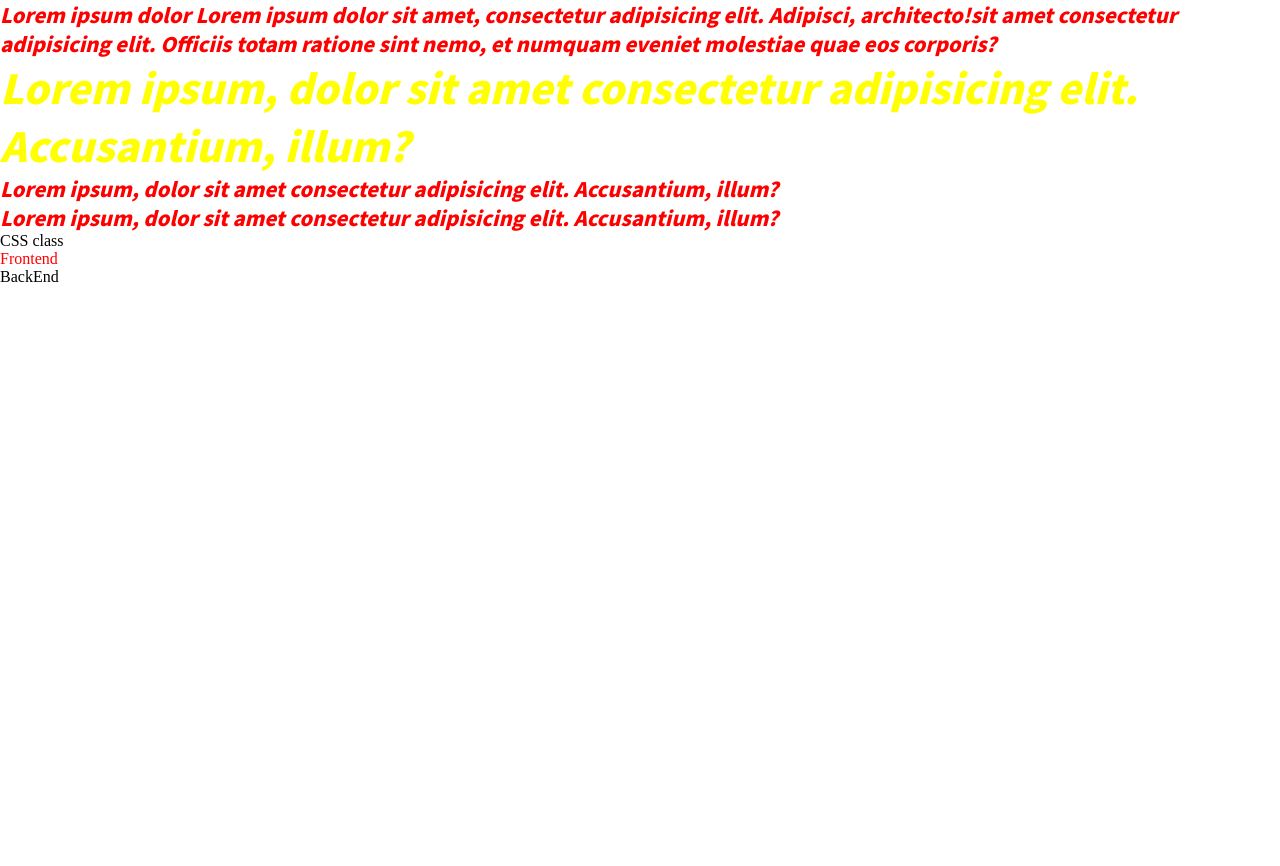
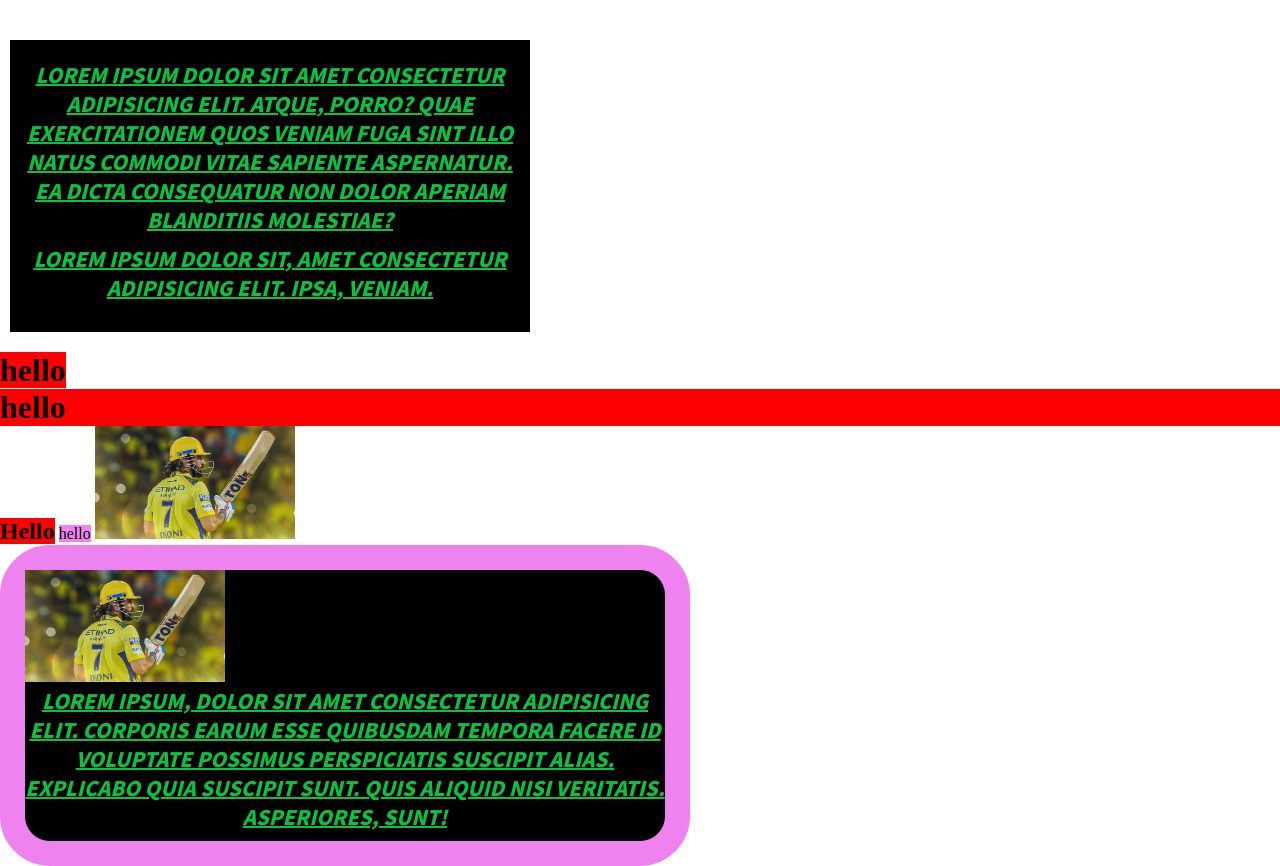
Before and after one commit to kamalrajms/HTML, a plain HTML site: page index.html in a window 1280 px wide. Before the commit the page ends 800 px from the top, so only its background shows below. Drawn offline with Linux system fonts and the light colour scheme; a web font is replaced by a local one.

Commit message:
box model,Bolck,inline

```diff
--- a/index.html
+++ b/index.html
@@ -13,32 +13,31 @@
     <link rel="stylesheet" href="./style.css" />
   </head>
   <body>
+    <div class="container">
       <p>
-      Lorem ipsum dolor
-      <i
-        >Lorem ipsum dolor sit amet, consectetur adipisicing elit. Adipisci,
-        architecto!</i
-      >sit amet consectetur adipisicing elit. Officiis totam ratione sint nemo,
-      et numquam eveniet molestiae quae eos corporis?
-    </p>
-    <p class="para" id="para-id">
-      Lorem ipsum, dolor sit amet consectetur adipisicing elit. Accusantium,
-      illum?
+        Lorem ipsum dolor sit amet consectetur adipisicing elit. Atque, porro?
+        Quae exercitationem quos veniam fuga sint illo natus commodi vitae
+        sapiente aspernatur. Ea dicta consequatur non dolor aperiam blanditiis
+        molestiae?
       </p>
       <p>
-      Lorem ipsum, dolor sit amet consectetur adipisicing elit. Accusantium,
-      illum?
+        Lorem ipsum dolor sit, amet consectetur adipisicing elit. Ipsa, veniam.
       </p>
+    </div>
+    <h1 class="display">hello</h1>
+    <h1>hello</h1>
+    <h2>Hello</h2>
+    <span>hello</span>
+    <img src="./MS-Dhoni-5.jpg" alt="" />
+
+    <div class="info">
+      <img src="./MS-Dhoni-5.jpg" alt="" />
       <p>
-      Lorem ipsum, dolor sit amet consectetur adipisicing elit. Accusantium,
-      illum?
+        Lorem ipsum, dolor sit amet consectetur adipisicing elit. Corporis earum
+        esse quibusdam tempora facere id voluptate possimus perspiciatis
+        suscipit alias. Explicabo quia suscipit sunt. Quis aliquid nisi
+        veritatis. Asperiores, sunt!
       </p>
-    <div>
-      CSS class
-      <nav>Frontend</nav>
-      <div>
-        <nav>BackEnd</nav>
-      </div>
     </div>
   </body>
 </html>
--- a/style.css
+++ b/style.css
@@ -2,25 +2,53 @@
   padding: 0;
   margin: 0;
 }
+body {
+  width: 100vw;
+  height: 100vh;
+}
 
 p {
-  color: red;
+  color: hsl(138, 89%, 40%);
   font-size: 20px;
   font-family: "Noto Sans JP", sans-serif;
   font-weight: 900;
   font-style: italic;
+  padding-bottom: 10px;
+  text-decoration: underline;
+  text-align: center;
+  text-transform: uppercase;
 }
-.para {
-  font-size: 40px;
-  color: aqua;
+.container {
+  background-color: black;
+  width: 500px;
+  height: auto;
+  color: #fff;
+  padding: 20px 10px;
+  margin: 40px 30px 20px 10px;
 }
-#para-id {
-  color: yellow;
+.display,
+h2 {
+  background: red;
+  display: inline;
 }
-/* body  div {
-  color: violet;
-  font-size: x-large;
-} */
-body > div > nav {
-  color: red;
+h1 {
+  background-color: red;
 }
+span {
+  background: violet;
+}
+body > img,
+.info > img {
+  width: 200px;
+  height: auto;
+}
+
+.info {
+  width: 50%;
+  background: #000;
+  border-width: 25px;
+  border-color: violet;
+  border-style: solid;
+  border-radius: 50px;
+  /* border: 50px solid red; */
+}
```
Lines whose indentation alone changed are shown as unchanged.
